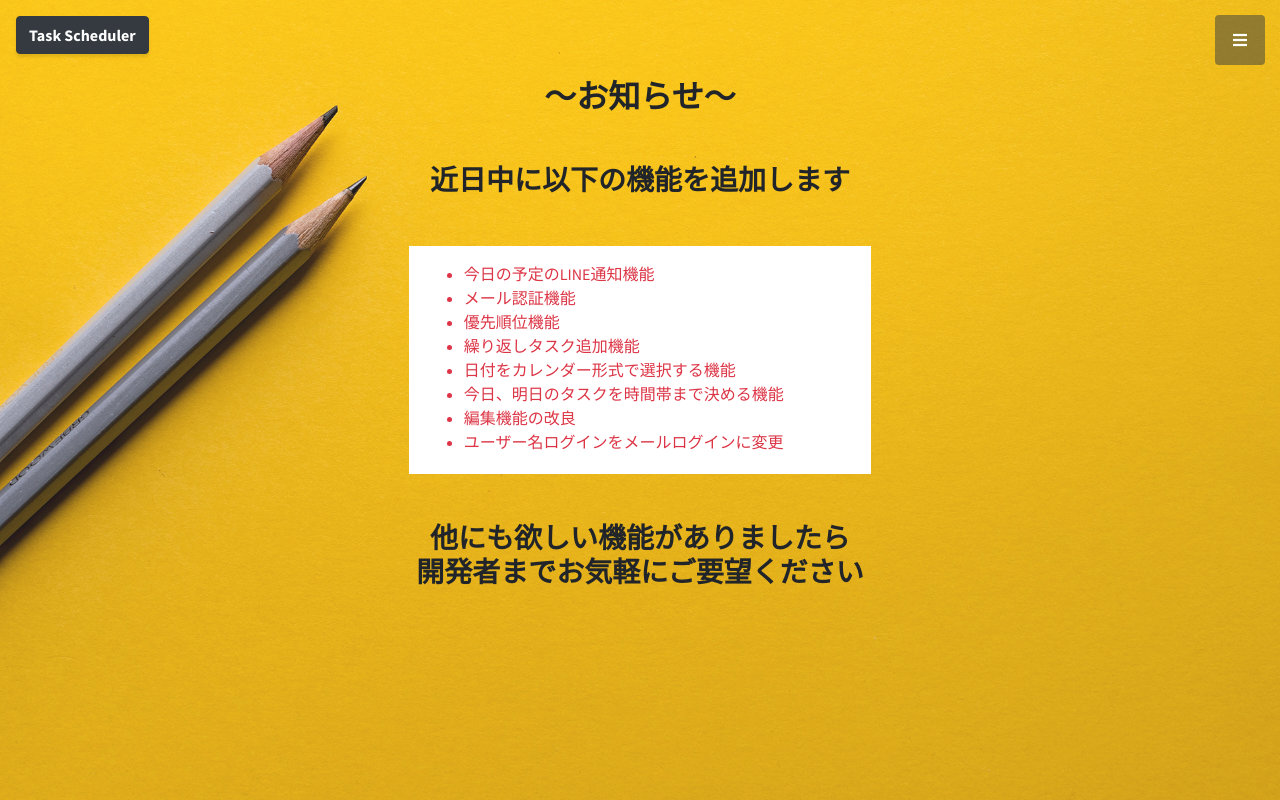
After one commit to ShuheiKuriki/task_manager, a Django app: page /notice in a window 1280 px wide. The commit adds this page. Run offline with Django 3.2, Linux system fonts and the light colour scheme; some libraries are stand-ins or nearby versions.

Commit message:
お知らせページを追加

```diff
--- a/taskManager/urls.py
+++ b/taskManager/urls.py
@@ -34,6 +34,7 @@ urlpatterns = [
     path('edit', views.edit),
     path('edit_view', views.edit_view),
     path('recover', views.recover),
+    path('notice', views.notice, name='notice'),
     path('<int:pk>/today', views.today, name='today'),
     path('<int:pk>/tomorrow', views.tomorrow, name='tomorrow'),
     path('login_view', views.login_view, name='login'),
--- a/taskManager/views.py
+++ b/taskManager/views.py
@@ -206,3 +206,6 @@ def tomorrow(request,pk):
     else:
         message = '明日のタスクは{}個です！明日も頑張りましょう！'.format(num)
     return render(request, 'tomorrow.html', {'tasks':tasks,'message':message})
+
+def notice(request):
+    return render(request, 'notice.html')
--- a/templates/done_edit.html
+++ b/templates/done_edit.html
@@ -5,3 +5,5 @@
 {% block action %}/done_edit{% endblock%}
 {% block input %}<input name='id' type="hidden" value="{{ id }}"/>{% endblock%}
 {% block message %}更新{% endblock%}
+{% block url %}{% url 'done_view' user.pk %}{% endblock%}
+{% block name %}編集{% endblock%}
--- /dev/null
+++ b/templates/notice.html
@@ -0,0 +1,48 @@
+{% extends "base.html" %}
+{% block title %}お知らせ{% endblock %}
+{% block nav %}
+<nav id="sidebar-wrapper">
+  <ul class="sidebar-nav">
+    <li class="sidebar-nav-item">
+      <a class="js-scroll-trigger" href="/">Home</a>
+    </li>
+    <li class="sidebar-nav-item">
+      <a class="js-scroll-trigger" href="{% url 'list' user.pk %}">一覧</a>
+    </li>
+    <li class="sidebar-nav-item">
+      <a class="js-scroll-trigger" href="{% url 'today' user.pk %}">今日のタスク</a>
+    </li>
+    <li class="sidebar-nav-item">
+      <a class="js-scroll-trigger" href="{% url 'tomorrow' user.pk %}">明日のタスク</a>
+    </li>
+    <li class="sidebar-nav-item">
+      <a class="js-scroll-trigger" href="{% url 'done_view' user.pk %}">完了済み</a>
+    </li>
+    <li class="sidebar-nav-item">
+      <a class="js-scroll-trigger" href="{% url 'notice' %}">お知らせ</a>
+    </li>
+    <li class="sidebar-nav-item">
+      <a class="js-scroll-trigger" href="/logout">ログアウト</a>
+    </li>
+  </ul>
+</nav>
+{% endblock %}
+
+{% block header %}
+    <h2>〜お知らせ〜</h2>
+    <h3 class='my-5'>近日中に以下の機能を追加します</h3>
+    <div class='container mx-auto pt-3 pb-1 my-5 col-xl-5 col-md-8 col-lg-6 col-sm-12 bg-white text-danger'>
+      <ul>
+        <li class='text-left'>今日の予定のLINE通知機能</li>
+        <li class='text-left'>メール認証機能</li>
+        <li class='text-left'>優先順位機能</li>
+        <li class='text-left'>繰り返しタスク追加機能</li>
+        <li class='text-left'>日付をカレンダー形式で選択する機能</li>
+        <li class='text-left'>今日、明日のタスクを時間帯まで決める機能</li>
+        <li class='text-left'>編集機能の改良</li>
+        <li class='text-left'>ユーザー名ログインをメールログインに変更</li>
+      </ul>
+    </div>
+    <h3>他にも欲しい機能がありましたら<br>開発者までお気軽にご要望ください</h3>
+
+{% endblock %}
```
